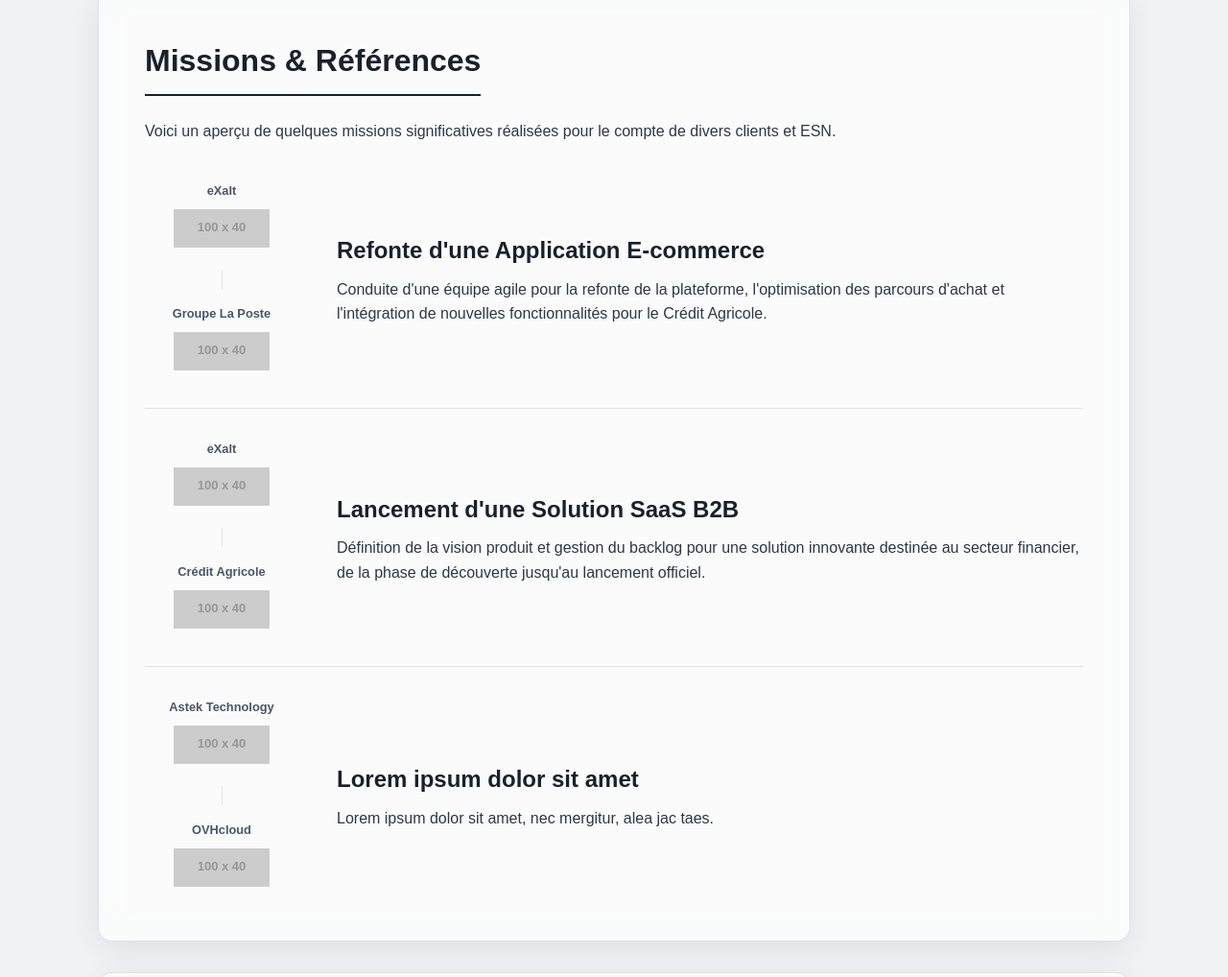
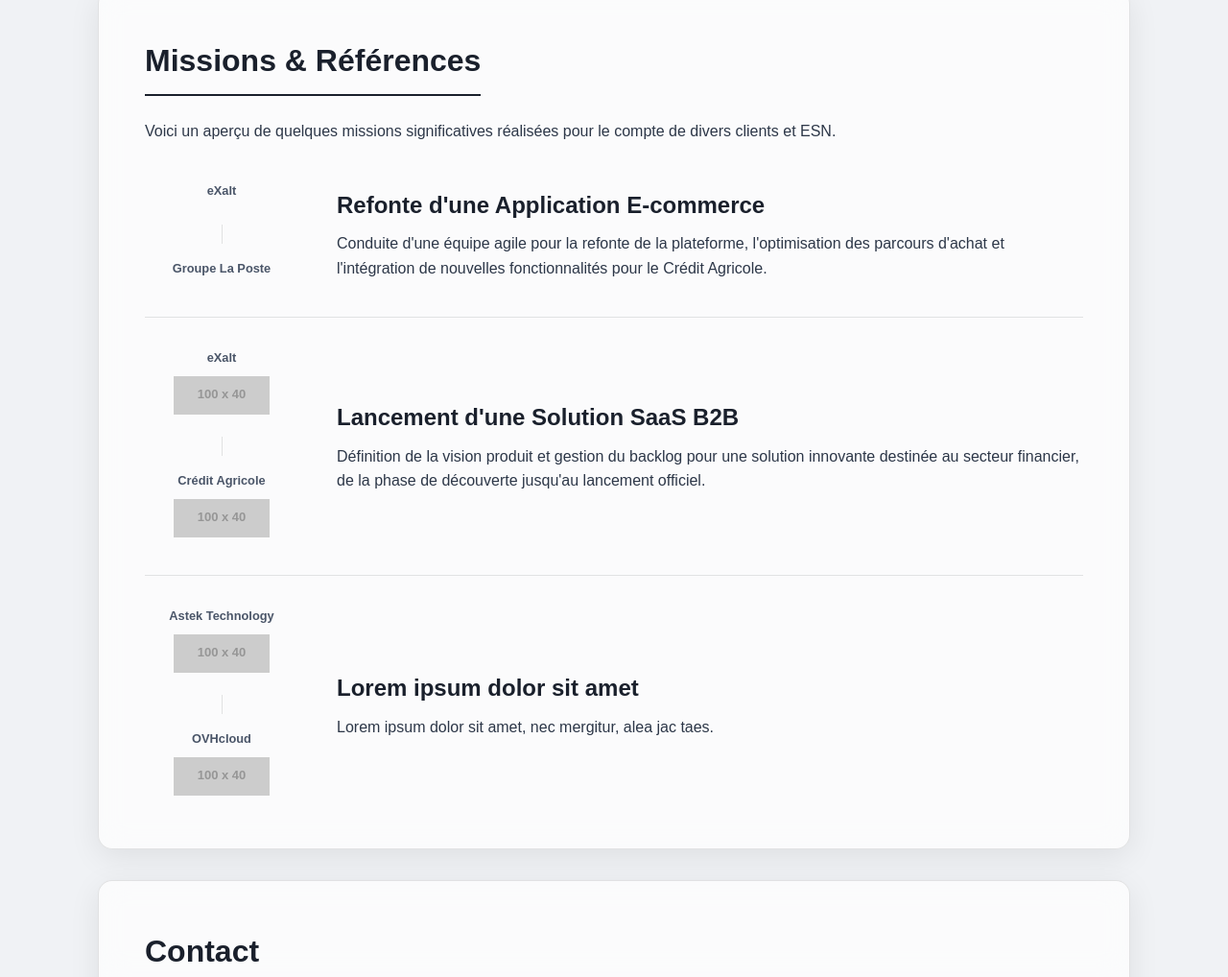
Before and after one commit to PEMtl/site-web-perso, a plain HTML site: page index.html in a window 1280 px wide. Shown: the part 1623-2641 px from the top of the page at 96% size. Drawn offline with Linux system fonts and the light colour scheme; placeholder pictures from the web are drawn by us.

Commit message:
Test logo

```diff
--- a/index.html
+++ b/index.html
@@ -98,12 +98,12 @@
                     <div class="reference-context">
                         <div class="context-entity">
                             <span class="entity-label">eXalt</span>
-                            <img src="https://via.placeholder.com/100x40.png?text=eXalt" alt="Logo Exalt" loading="lazy">
+                            <!--<img src="https://via.placeholder.com/100x40.png?text=eXalt" alt="Logo Exalt" loading="lazy">-->
                         </div>
                         <div class="context-separator"></div>
                         <div class="context-entity">
                             <span class="entity-label">Groupe La Poste</span>
-                            <img src="https://via.placeholder.com/100x40.png?text=CA-TS" alt="Logo Crédit Agricole Technologies et Services" loading="lazy">
+                            <!--<img src="https://via.placeholder.com/100x40.png?text=CA-TS" alt="Logo Crédit Agricole Technologies et Services" loading="lazy">-->
                         </div>
                     </div>
                     <div class="reference-content">
```
